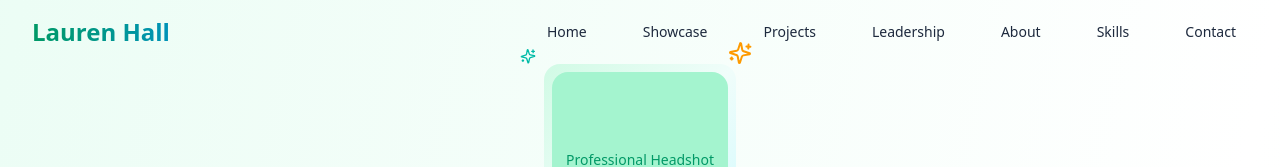
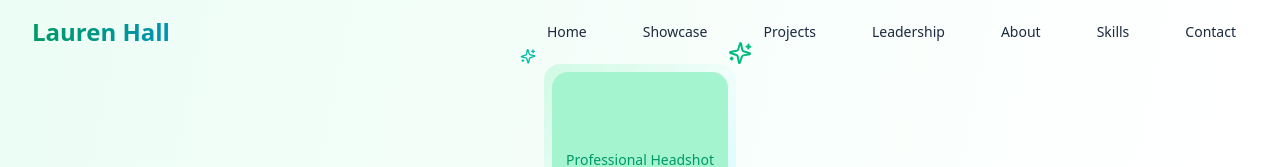
Before and after one commit to connorholly11/lauren-site, a React (Vite) app: page / in a window 1280 px wide. Shown: the top 167 px of the page. Built offline with nearby package versions, Linux system fonts and the light colour scheme; a web font is replaced by a local one.

Commit message:
RevisionId:  295289741262344192

```diff
--- a/src/components/generated/HeroSection.tsx
+++ b/src/components/generated/HeroSection.tsx
@@ -47,7 +47,7 @@ const HeroSection: React.FC = () => {
             repeat: Infinity,
             ease: "easeInOut"
           }} className="absolute -top-4 -right-4" data-magicpath-id="7" data-magicpath-path="HeroSection.tsx">
-              <Sparkles className="w-6 h-6 text-amber-500" />
+              <Sparkles className="w-6 h-6 text-emerald-500" />
             </motion.div>
 
             <motion.div animate={{
```
